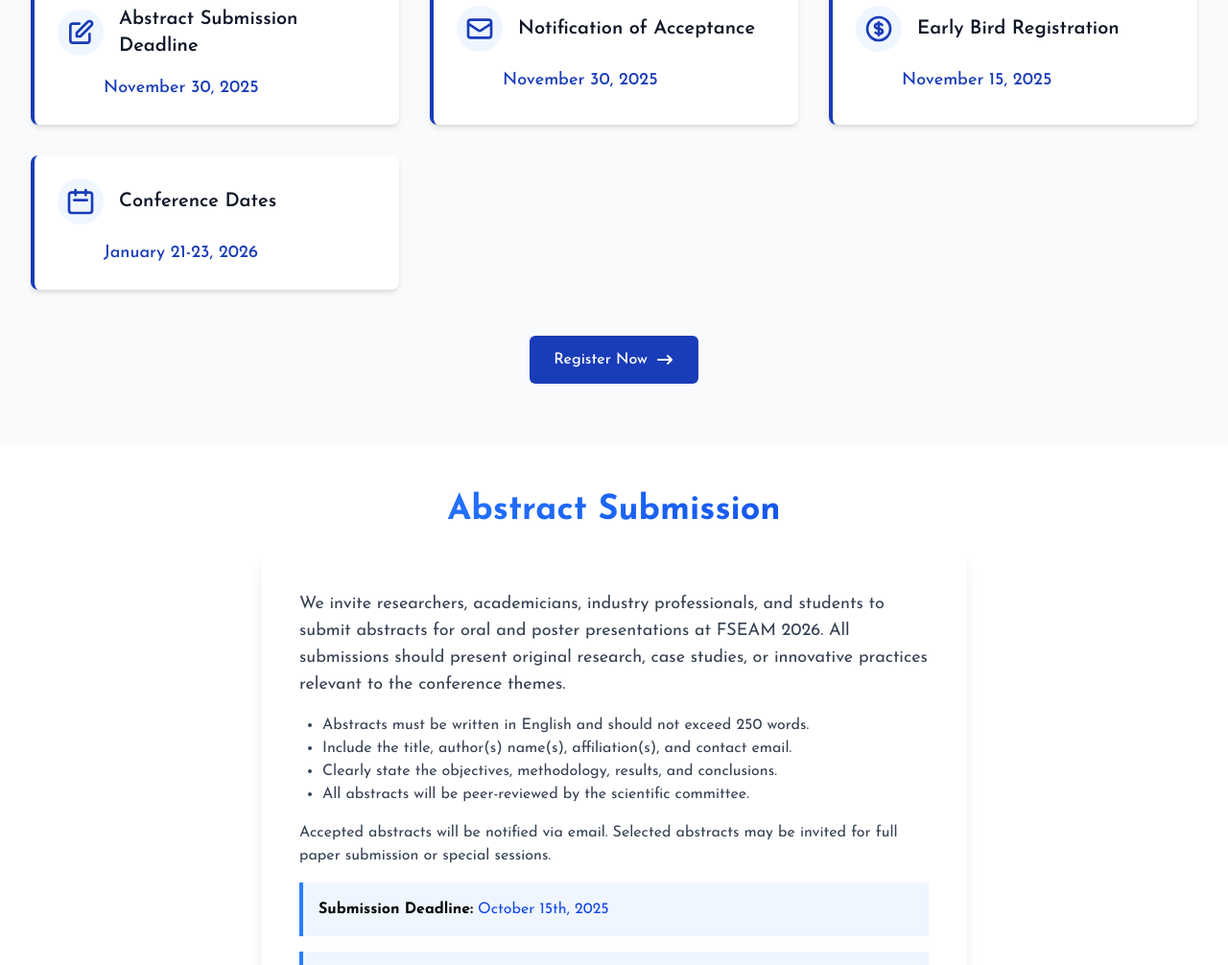
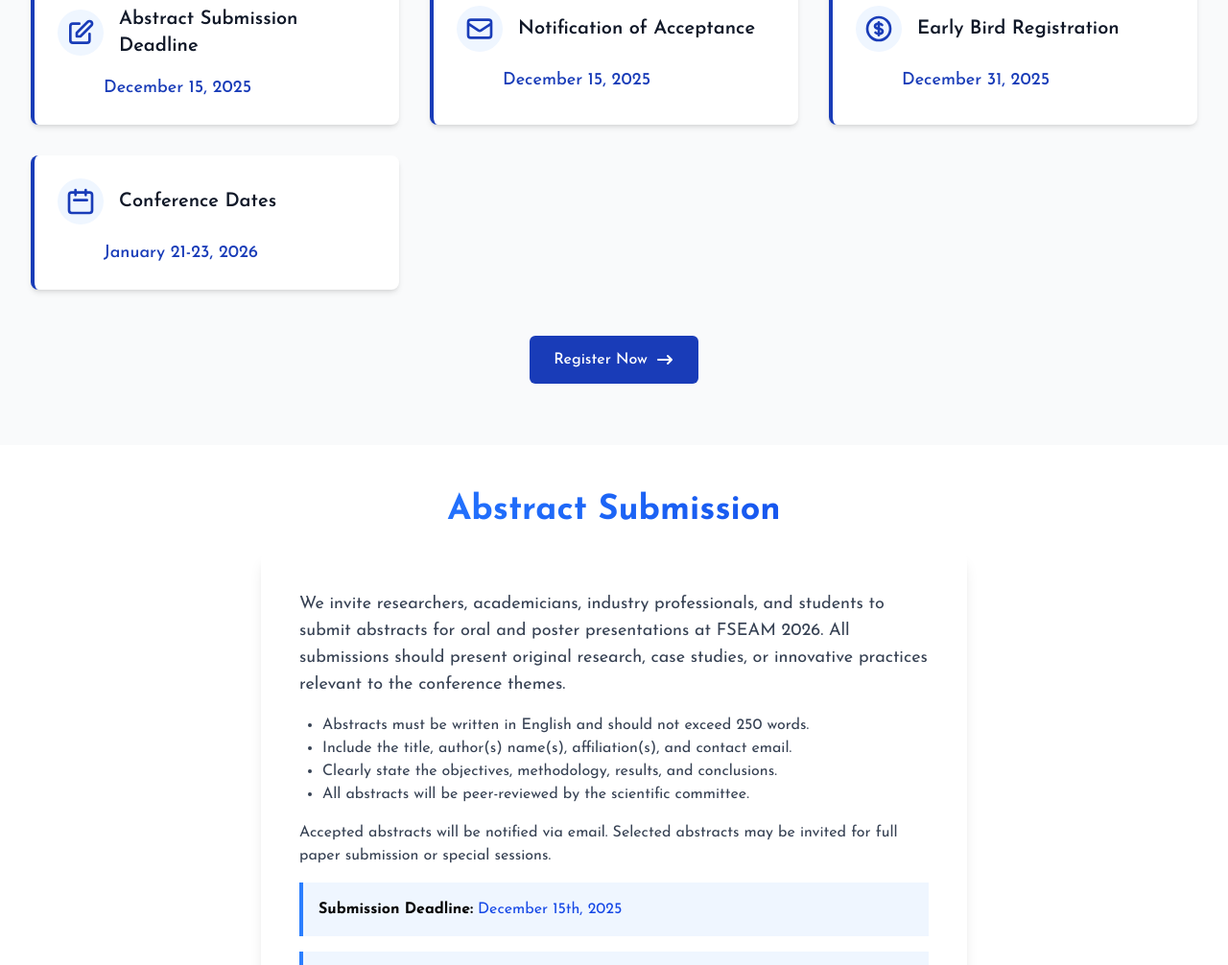
Before and after one commit to sushabhan878/IIT_KGP_MME_Conference, a Next.js app: page / in a window 1280 px wide. Shown: the part 3198-4204 px from the top of the page at 96% size. Built offline with nearby package versions, Linux system fonts and the light colour scheme.

Commit message:
Dates updated

```diff
--- a/app/registration/page.tsx
+++ b/app/registration/page.tsx
@@ -33,14 +33,14 @@ const Registration = () => {
                                         Early Bird
                                         <br />
                                         <span className="inline-block mt-2 text-xs font-medium bg-indigo-50 text-indigo-900 px-2.5 py-1 rounded-full">
-                                            Before Nov 15
+                                            Before Dec 31
                                         </span>
                                     </th>
                                     <th className="py-5 px-6 text-center rounded-tr-xl font-semibold">
                                         Regular
                                         <br />
                                         <span className="inline-block mt-2 text-xs font-medium bg-indigo-50 text-indigo-900 px-2.5 py-1 rounded-full">
-                                            After Nov 15
+                                            After Dec 31
                                         </span>
                                     </th>
                                 </tr>
--- a/components/AbstructSubmission.tsx
+++ b/components/AbstructSubmission.tsx
@@ -23,7 +23,7 @@ const AbstructSubmission = () => {
         </p>
         <div>
           <div className="bg-blue-50 border-l-4 border-blue-500 p-4 mb-4">
-            <strong className='text-black'>Submission Deadline:</strong> <span className="text-blue-700">October 15th, 2025</span>
+            <strong className='text-black'>Submission Deadline:</strong> <span className="text-blue-700">December 15th, 2025</span>
           </div>
           <div className="bg-blue-50 border-l-4 border-blue-500 p-4 mb-4">
             <strong className='text-black'>Abstract Template:</strong> <span className="text-blue-700">
--- a/components/ImportantDates.tsx
+++ b/components/ImportantDates.tsx
@@ -6,7 +6,7 @@ const ImportantDates = () => {
   const dates = [
     {
       title: 'Abstract Submission Deadline',
-      date: 'November 30, 2025',
+      date: 'December 15, 2025',
       icon: (
         <svg xmlns="http://www.w3.org/2000/svg" className="h-8 w-8" fill="none" viewBox="0 0 24 24" stroke="currentColor">
           <path strokeLinecap="round" strokeLinejoin="round" strokeWidth={2} d="M11 5H6a2 2 0 00-2 2v11a2 2 0 002 2h11a2 2 0 002-2v-5m-1.414-9.414a2 2 0 112.828 2.828L11.828 15H9v-2.828l8.586-8.586z" />
@@ -15,7 +15,7 @@ const ImportantDates = () => {
     },
     {
       title: 'Notification of Acceptance',
-      date: 'November 30, 2025',
+      date: 'December 15, 2025',
       icon: (
         <svg xmlns="http://www.w3.org/2000/svg" className="h-8 w-8" fill="none" viewBox="0 0 24 24" stroke="currentColor">
           <path strokeLinecap="round" strokeLinejoin="round" strokeWidth={2} d="M3 8l7.89 5.26a2 2 0 002.22 0L21 8M5 19h14a2 2 0 002-2V7a2 2 0 00-2-2H5a2 2 0 00-2 2v10a2 2 0 002 2z" />
@@ -24,7 +24,7 @@ const ImportantDates = () => {
     },
     {
       title: 'Early Bird Registration',
-      date: 'November 15, 2025',
+      date: 'December 31, 2025',
       icon: (
         <svg xmlns="http://www.w3.org/2000/svg" className="h-8 w-8" fill="none" viewBox="0 0 24 24" stroke="currentColor">
           <path strokeLinecap="round" strokeLinejoin="round" strokeWidth={2} d="M12 8c-1.657 0-3 .895-3 2s1.343 2 3 2 3 .895 3 2-1.343 2-3 2m0-8c1.11 0 2.08.402 2.599 1M12 8V7m0 1v8m0 0v1m0-1c-1.11 0-2.08-.402-2.599-1M21 12a9 9 0 11-18 0 9 9 0 0118 0z" />
```
